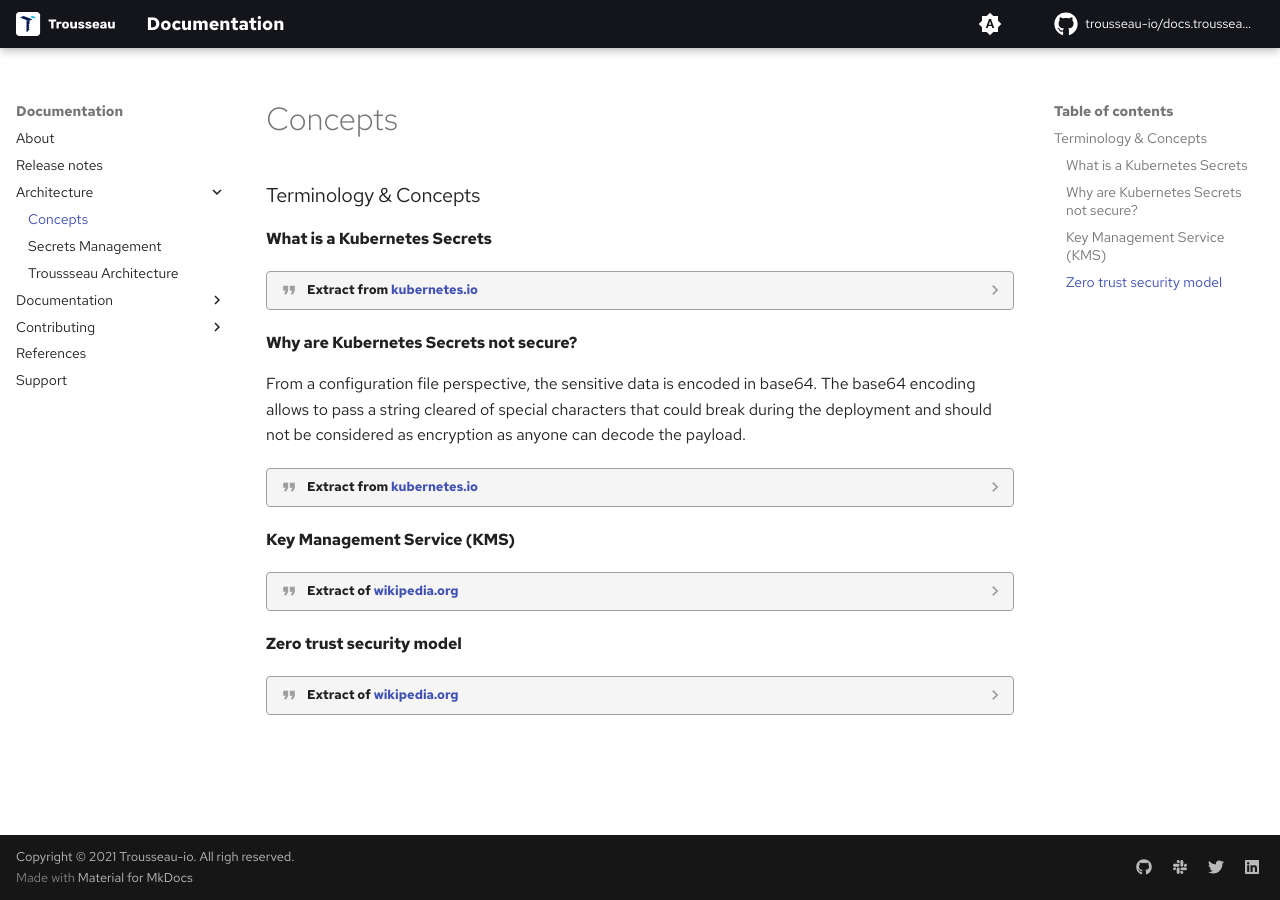
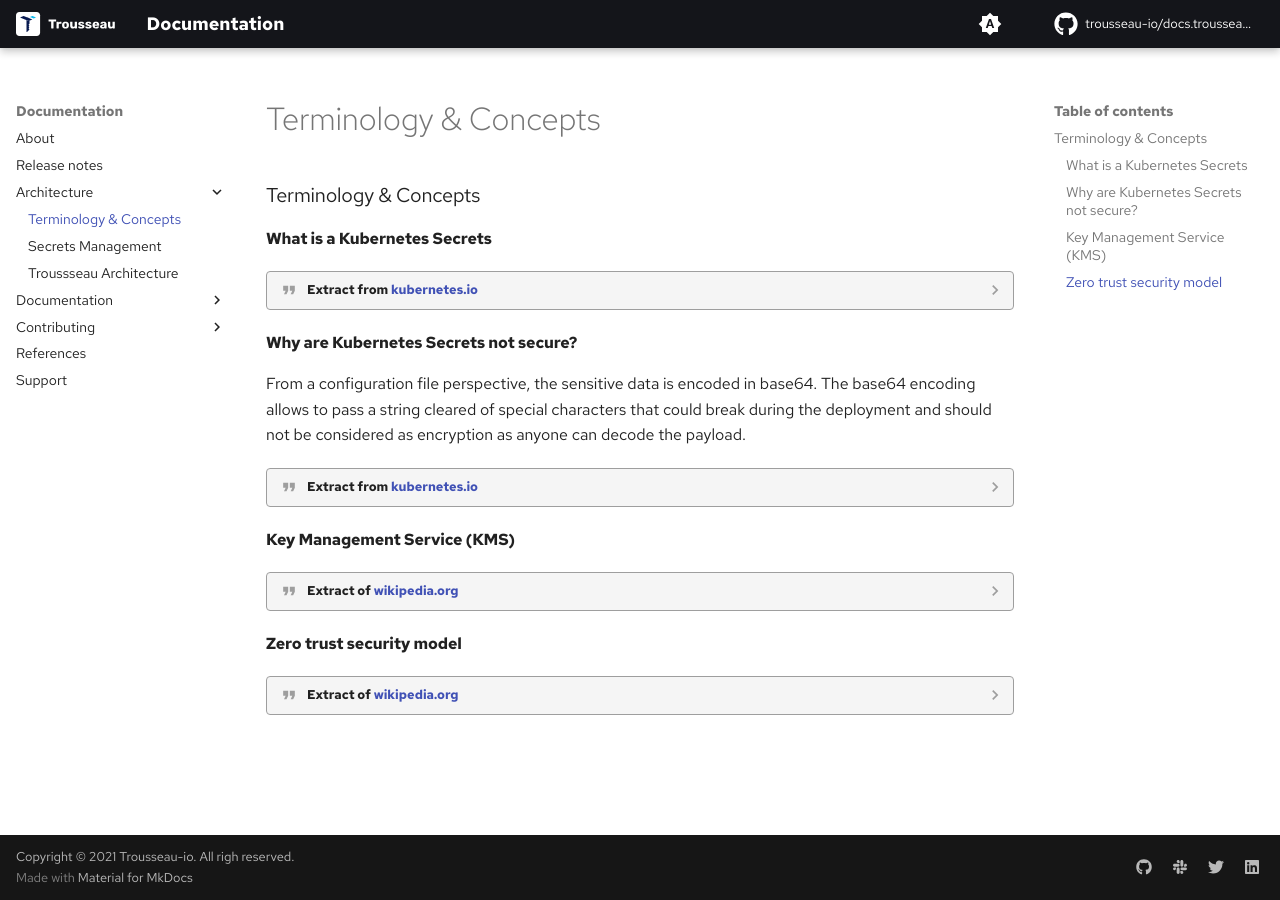
Before and after one commit to Trousseau-io/docs.trousseau.io, an MkDocs documentation site: the page built from docs/trousseau/concepts.md, in a window 1280 px wide. Built offline with MkDocs 1.6.1 and Material for MkDocs 9.7.7, drawn with Linux system fonts in a browser that asks for light colours; some web fonts are replaced; comment, search, counter and statistics services are not loaded.

Commit message:
Update mkdocs.yml

```diff
--- a/mkdocs.yml
+++ b/mkdocs.yml
@@ -94,7 +94,7 @@ nav:
   - About: 'index.md'
   - Release notes: 'trousseau/release_notes.md'
   - Architecture:
-    - Concepts: 'trousseau/concepts.md'
+    - Terminology & Concepts: 'trousseau/concepts.md'
     - Secrets Management: 'trousseau/secretmanagement.md'
     - Troussseau Architecture: 'trousseau/architecture.md'
   - Documentation:
```
